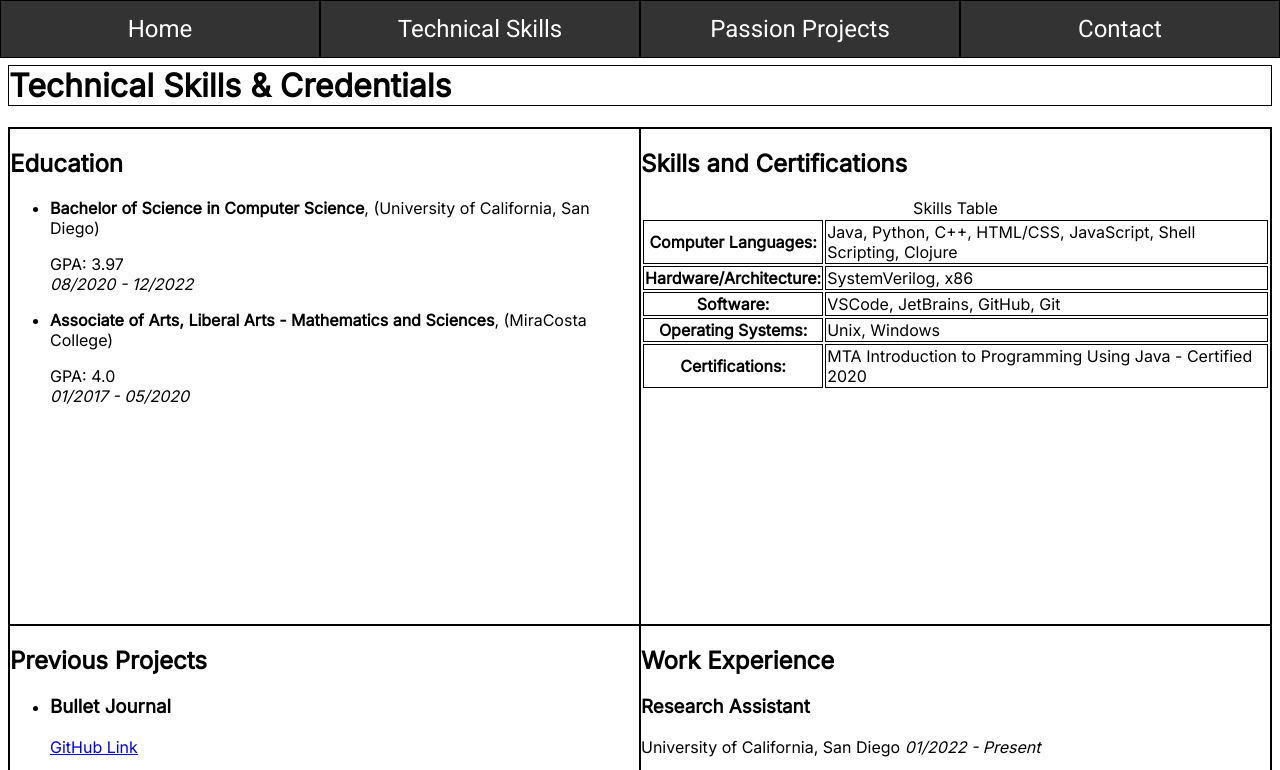
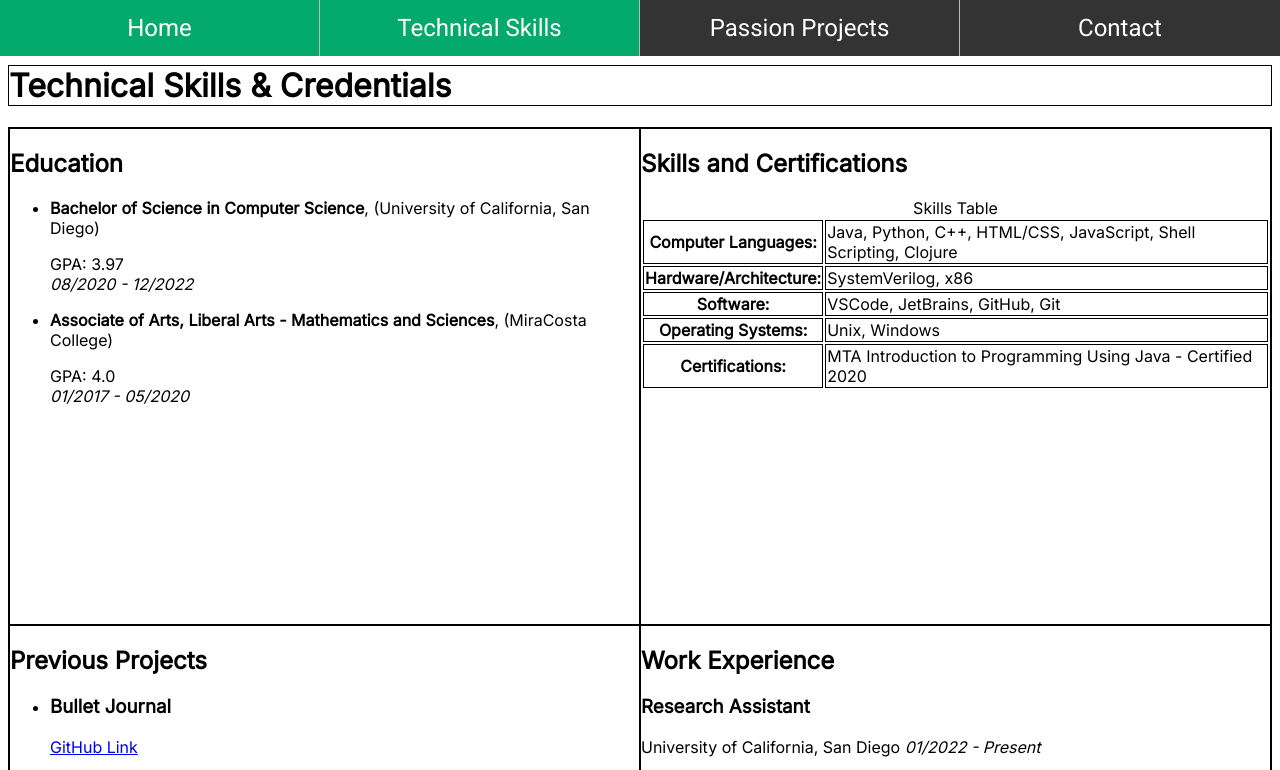
Before and after one commit to joeikedo/cse134-hw3, a plain HTML site: page technicalSkills.html in a window 1280 px wide. Shown: the top 770 px of the page. Drawn offline with Linux system fonts and the light colour scheme.

Commit message:
started on mobile hamburger

```diff
--- a/defaultStyle.css
+++ b/defaultStyle.css
@@ -23,14 +23,19 @@ nav{
     font-family: 'Roboto', sans-serif;
 }
 
-#navigationList{
+nav > ul{
     display: grid;
     grid-template-columns: repeat(4, 1fr);
+    list-style-type: none;
 }
 
-.navigationLink{
-    display: inline-block;
-    border: solid black 1px;
+nav > ul > li{
+    /* border: solid black 1px; */
+    border-right: 1px solid #bbb;
+}
+
+nav > ul > li:last-child{
+    border-right: none;
 }
 
 nav ul{
@@ -50,7 +55,29 @@ nav li a{
 }
 
 nav li a:hover{
-    background-color: #111;
+    /* background-color: #111; */
+    background-color: #04AA6D;
+}
+
+.active {
+    background-color: #04AA6D;
+}
+
+/* Navbar for Mobile size screen*/
+
+#test{
+    display: none;
+}
+
+@media screen and (max-width: 620px){
+    /*Note: CSS variables don't work with Media Queries natively, which is why I am using "620px" here.*/
+    nav{
+        display: none;
+    }
+
+    #test{
+        display: block;
+    }
 }
 
 /* Home Page */
--- a/technicalSkills.html
+++ b/technicalSkills.html
@@ -15,11 +15,11 @@
 <body>
     <header>
         <nav>
-            <ul id="navigationList">
-                <li class="navigationLink"><a href="index.html">Home</a></li>
-                <li class="navigationLink"><a href="technicalSkills.html">Technical Skills</a></li>
-                <li class="navigationLink"><a href="passionProjects.html">Passion Projects</a></li>
-                <li class="navigationLink"><a href="contact.html">Contact</a></li>
+            <ul>
+                <li><a href="index.html">Home</a></li>
+                <li><a class="active" href="technicalSkills.html">Technical Skills</a></li>
+                <li><a href="passionProjects.html">Passion Projects</a></li>
+                <li><a href="contact.html">Contact</a></li>
             </ul>
         </nav>
     </header>
```
Also changed, not shown: contact.html (+5 -5 lines), index.html (+8 -5 lines), passionProjects.html (+5 -5 lines).
